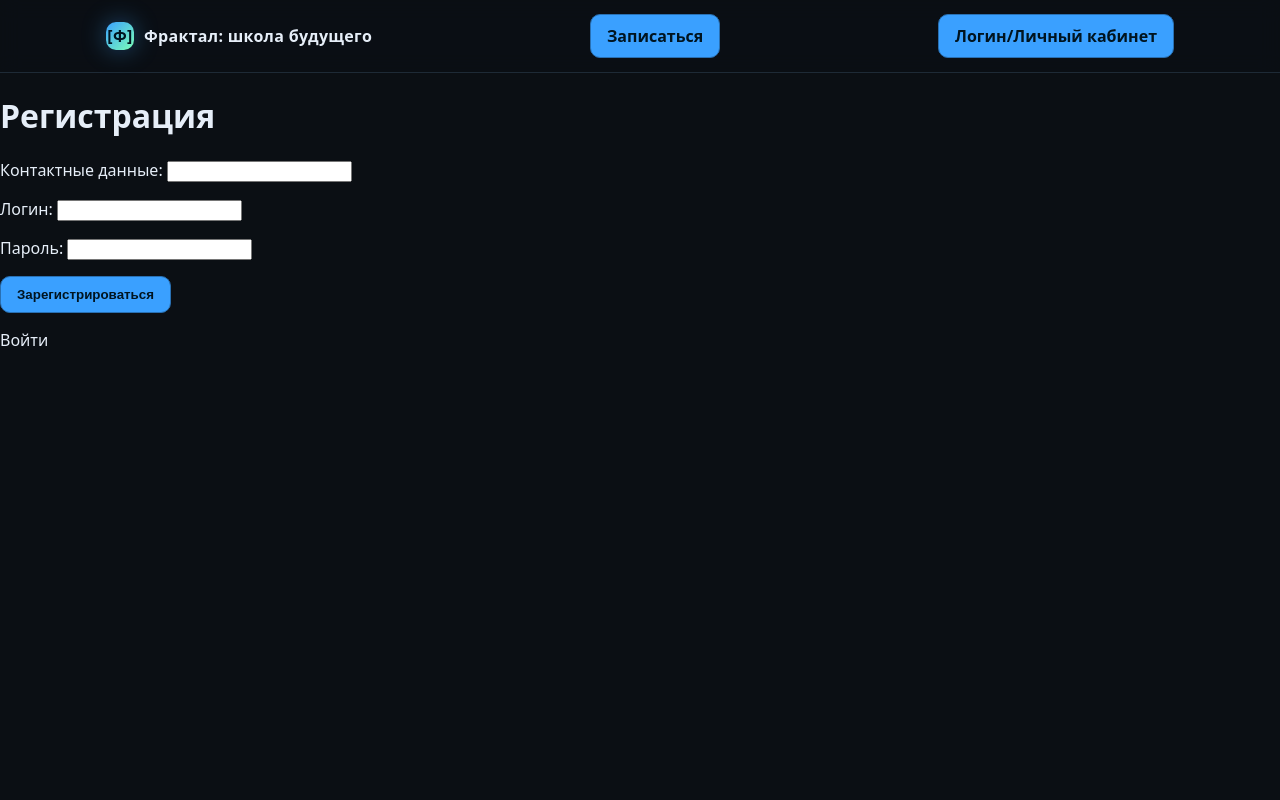
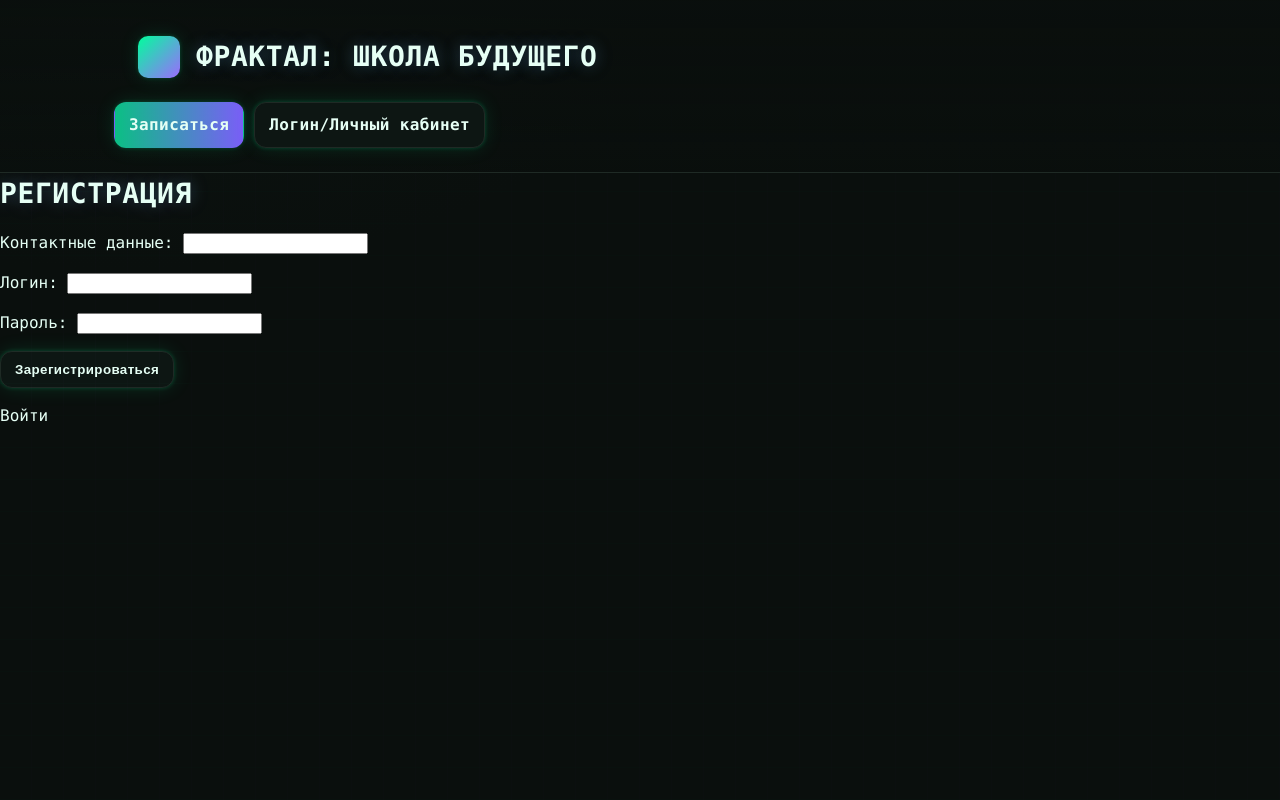
Before and after one commit to EPMAKOBB/django-site, a Django app: page /accounts/signup/ in a window 1280 px wide. Run offline with Django 5.2, Linux system fonts and the light colour scheme.

Commit message:
Add cyber dark theme

```diff
--- /dev/null
+++ b/static/css/cyber.css
@@ -0,0 +1,78 @@
+:root{
+  --bg:#0a0f0d;           /* глубокий тёмный */
+  --panel:#0f1613;        /* тёмная панель */
+  --muted:#8aa39b;        /* приглушённый текст */
+  --text:#e6fff5;         /* основной текст */
+  --accent:#00ff9c;       /* неоново-зелёный */
+  --accent-dim:#0ecf83;   /* более тёмный неон */
+  --outline:#1f2a25;      /* контуры */
+  --purple:#9c6bff;       /* вторичный акцент */
+  --danger:#ff4d6d;       /* красный для ошибок */
+  --shadow: 0 0 20px rgba(0,255,156,0.12), 0 0 4px rgba(0,255,156,0.2);
+}
+html,body{height:100%;}
+body{
+  margin:0; font: 16px/1.5 Consolas, "JetBrains Mono", Menlo, Monaco, "SFMono-Regular", monospace;
+  background: radial-gradient(1200px 600px at 10% 0%, #0b1310 0%, var(--bg) 45%) fixed;
+  color:var(--text);
+}
+.wrap{max-width:1100px; margin-inline:auto; padding:24px;}
+header{
+  position:sticky; top:0; z-index:10; backdrop-filter: blur(8px);
+  background: linear-gradient(180deg, rgba(10,15,13,0.85), rgba(10,15,13,0.55));
+  border-bottom:1px solid var(--outline);
+}
+.brand{display:flex; align-items:center; gap:16px; padding:12px 24px;}
+.avatar{
+  width:42px; height:42px; border-radius:10px; background:linear-gradient(135deg,var(--accent),var(--purple));
+  box-shadow: var(--shadow);
+}
+h1{
+  margin:0; font-size:28px; letter-spacing:0.6px; text-transform:uppercase; font-weight:800;
+  text-shadow:0 0 18px rgba(156,107,255,0.25), 0 0 18px rgba(0,255,156,0.15);
+}
+h1 .cursor{color:var(--accent); animation:blink 1.1s steps(1) infinite;}
+@keyframes blink{50%{opacity:0;}}
+
+section{margin:28px 0;}
+.section-title{display:flex; align-items:center; gap:10px; font-weight:700; letter-spacing:.5px; text-transform:uppercase; color:var(--muted);}
+.section-title .dot{width:8px; height:8px; border-radius:50%; background:var(--accent); box-shadow:0 0 10px rgba(0,255,156,.6);}
+
+.group{border:1px solid var(--outline); border-radius:16px; background:linear-gradient(180deg,#0e1512,#0b120f);
+  padding:16px; box-shadow: var(--shadow);}
+.group + .group{margin-top:14px;}
+.group h3{margin:4px 0 14px; font-size:18px; color:var(--accent); letter-spacing:.4px;}
+
+.grid{display:grid; gap:12px; grid-template-columns: repeat(1, minmax(0,1fr));}
+@media (min-width:700px){ .grid{ grid-template-columns: repeat(2, minmax(0,1fr)); }}
+@media (min-width:1000px){ .grid{ grid-template-columns: repeat(3, minmax(0,1fr)); }}
+
+.item{display:flex; flex-direction:column; gap:8px;}
+.label{display:flex; justify-content:space-between; gap:10px; font-weight:600;}
+.pct{color:var(--muted);}
+.bar{position:relative; height:14px; border-radius:10px; overflow:hidden; background: #0a1411; border:1px solid var(--outline);}
+.fill{position:absolute; inset:0 auto 0 0; width:0%; background:linear-gradient(90deg, rgba(0,255,156,.9), rgba(156,107,255,.85)); box-shadow: inset 0 0 12px rgba(0,0,0,.35), 0 0 18px rgba(0,255,156,.35);
+  transition:width .35s ease;}
+
+.panel{
+  border:1px solid var(--outline); border-radius:16px; background:linear-gradient(180deg,#0b1210,#09110e);
+  padding:16px; box-shadow: var(--shadow);
+}
+.controls{display:grid; gap:10px; grid-template-columns:repeat(1, minmax(0,1fr));}
+@media (min-width:820px){ .controls{ grid-template-columns:repeat(3, minmax(0,1fr)); }}
+.ctrl{display:flex; align-items:center; gap:10px; border:1px dashed var(--outline); padding:10px; border-radius:12px;}
+.ctrl label{flex:1; color:var(--muted);}
+.ctrl input[type=number]{width:90px; padding:6px 8px; border-radius:8px; border:1px solid var(--outline); background:#0a1411; color:var(--text);
+  box-shadow:inset 0 0 6px rgba(0,0,0,.4);}
+
+.toolbar{display:flex; gap:10px; flex-wrap:wrap; margin-top:12px;}
+.btn{appearance:none; border:1px solid var(--outline); background:#0d1613; color:var(--text); padding:10px 14px; border-radius:12px; font-weight:700; letter-spacing:.4px; cursor:pointer;
+  box-shadow:var(--shadow);}
+.btn:hover{border-color:var(--accent);}
+.btn.accent{border-color:transparent; background:linear-gradient(90deg, #0bbf84, #7a5ef7);}
+
+.matrix{position:fixed; inset:0; pointer-events:none; opacity:.05;
+  background-image: linear-gradient(transparent 31px, rgba(0,255,156,.35) 32px), linear-gradient(90deg, transparent 31px, rgba(156,107,255,.35) 32px);
+  background-size:32px 32px; mix-blend-mode:screen;}
+
+footer{opacity:.7; font-size:12px; text-align:center; margin:18px 0 8px; color:var(--muted);}
--- a/templates/base.html
+++ b/templates/base.html
@@ -6,18 +6,20 @@
   <meta name="viewport" content="width=device-width, initial-scale=1">
   <title>{% block title %}Fractal School{% endblock %}</title>
   <link rel="stylesheet" href="{% static 'css/main.css' %}">
+  <link rel="stylesheet" href="{% static 'css/cyber.css' %}">
 </head>
 <body>
+  <div class="matrix"></div>
   <header>
-    <div class="container">
-      <div class="row">
-        <a href="{% url 'home' %}" class="brand">
-          <div class="brand-badge" aria-hidden="true">[Ф]</div>
-          <span>Фрактал: школа будущего</span>
-        </a>
-        <a href="#signup" class="btn">Записаться</a>
+    <div class="wrap">
+      <a href="{% url 'home' %}" class="brand">
+        <div class="avatar" aria-hidden="true"></div>
+        <h1>Фрактал: школа будущего<span class="cursor">_</span></h1>
+      </a>
+      <nav class="toolbar">
+        <a href="#signup" class="btn accent">Записаться</a>
         <a href="{% if user.is_authenticated %}{% url 'accounts:dashboard' %}{% else %}{% url 'accounts:signup' %}{% endif %}" class="btn">Логин/Личный кабинет</a>
-      </div>
+      </nav>
     </div>
   </header>
   <main>
```
